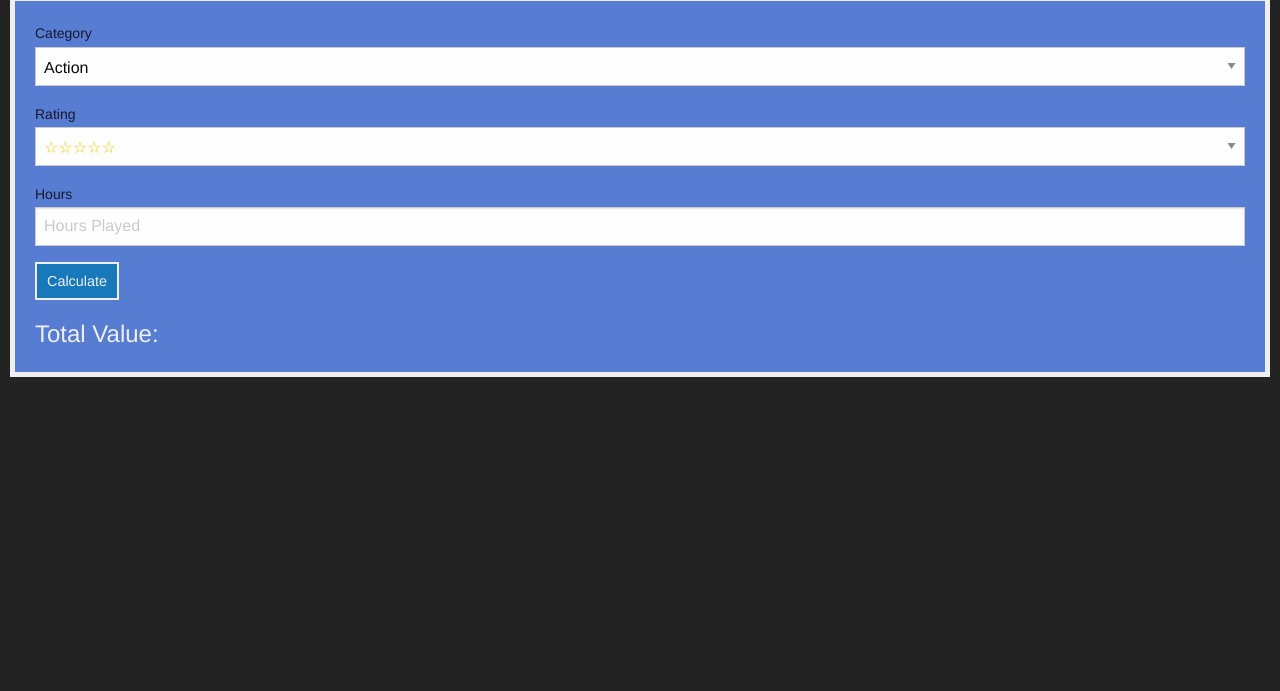
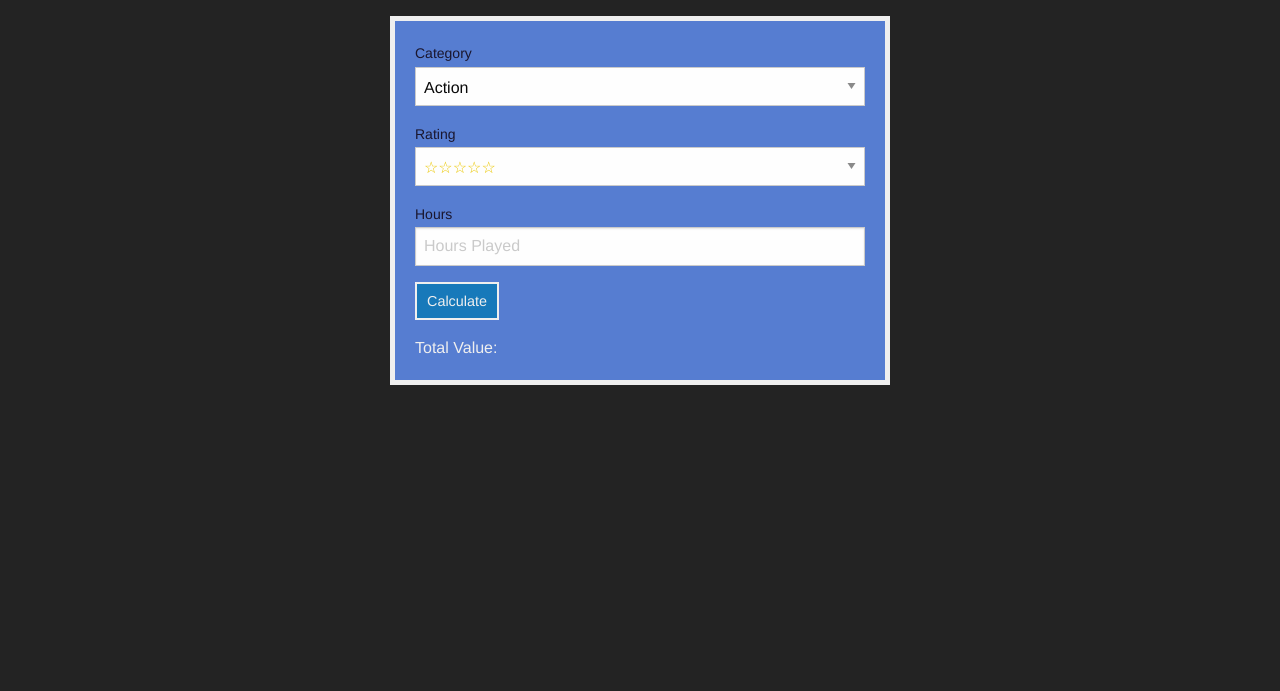
Before and after one commit to astercrono/game-value-estimate, a plain HTML site: page index.html in a window 1280 px wide. Shown: the part 109-800 px from the top of the page. Drawn offline with Linux system fonts and the light colour scheme.

Commit message:
Center content and set max content width
The center content area now has a max size of 500px and it is centered.

```diff
--- a/css/app.css
+++ b/css/app.css
@@ -3,7 +3,7 @@ body, html {
 	background-color: #232323;
 	height: 100%;
 	width: 100%;
-	padding: 5px;
+	padding: 15px;
 }
 
 #content-area {
@@ -11,6 +11,9 @@ body, html {
 	border: 5px solid #EFEFEF;
 	padding: 20px;
 	color: rgb(26, 22, 46);
+	max-width: 500px;
+	min-width: 200px;
+	margin: 0 auto;
 }
 
 #title-area {
@@ -26,7 +29,6 @@ body, html {
 }
 
 #totalValueLabel {
-	font-size: 1.5em;
 	color: #EFEFEF;
 }
 
@@ -45,7 +47,6 @@ label {
 }
 
 #totalValue {
-	font-size: 1.5em;
 	font-weight: bold;
 	color: #EFEFEF;
 }
```
Also changed, not shown: index.html (+0 -1 lines).
